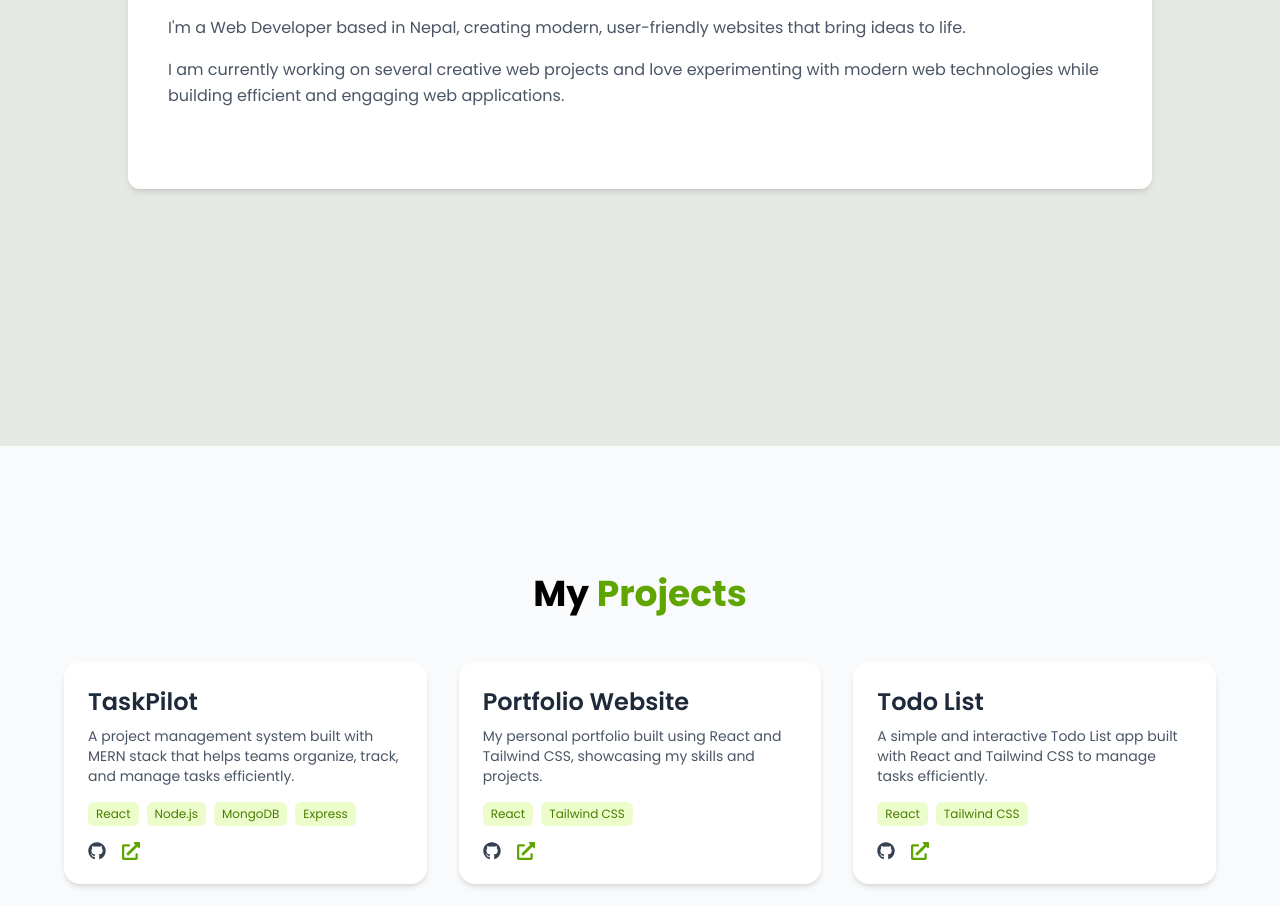
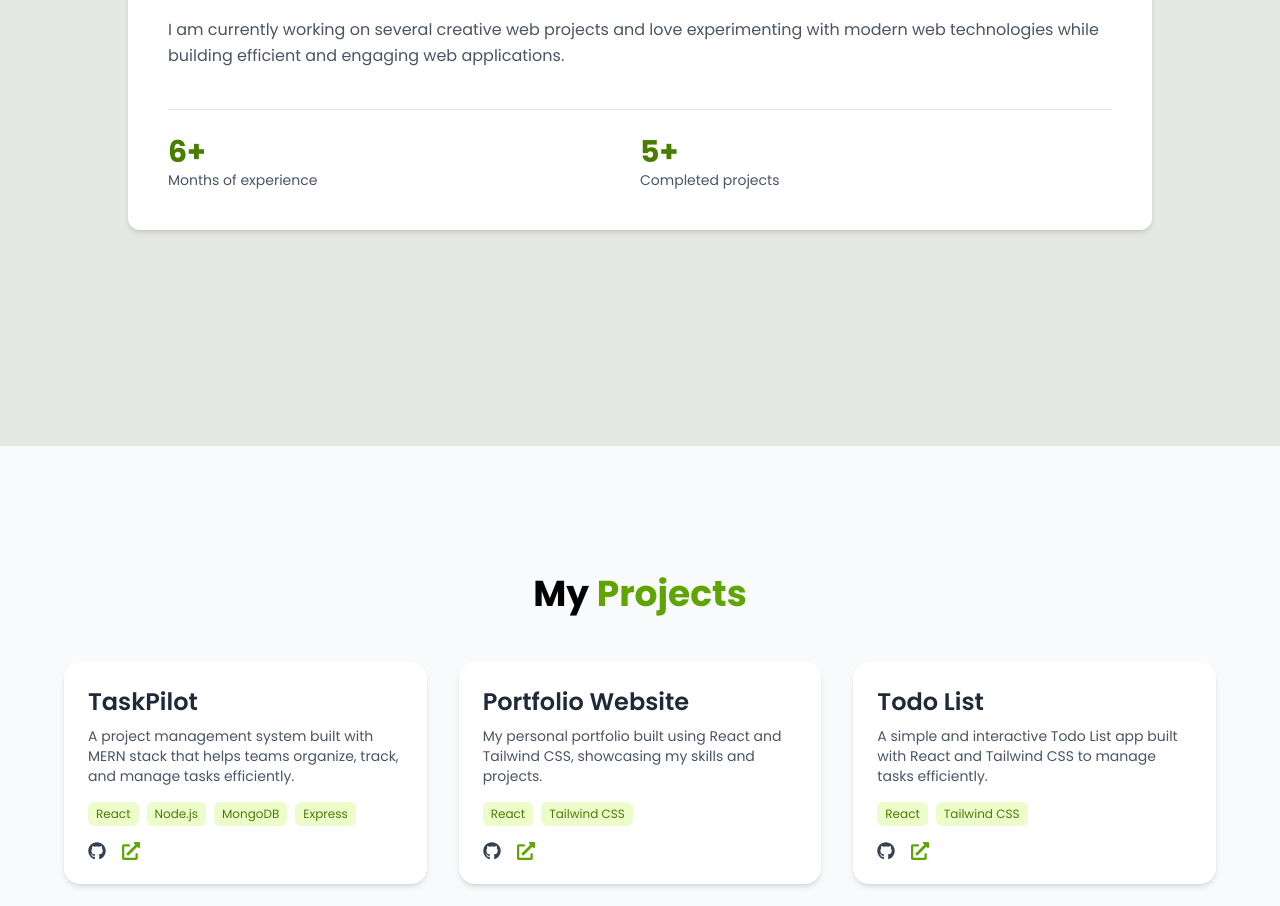
Before and after one commit to sarinashresthaa/Portfolio, a React (Vite) app: page / in a window 1280 px wide. Shown: the part 1222-2128 px from the top of the page. Built offline with nearby package versions, Linux system fonts and the light colour scheme.

Commit message:
feat: changed about content

```diff
--- a/src/components/About.jsx
+++ b/src/components/About.jsx
@@ -19,20 +19,20 @@ const About = () => {
           and engaging web applications.
         </p>
 
-        {/* <div className="flex flex-col sm:flex-row justify-between border-t border-gray-200 pt-6 text-center sm:text-left">
+        <div className="flex flex-col sm:flex-row justify-between border-t border-gray-200 pt-6 text-center sm:text-left">
           <div className="flex-1 mb-4 sm:mb-0">
-            <h3 className="text-3xl font-bold text-lime-700">2+</h3>
-            <p className="text-gray-600 text-sm">Years of experience</p>
+            <h3 className="text-3xl font-bold text-lime-700">6+</h3>
+            <p className="text-gray-600 text-sm">Months of experience</p>
           </div>
           <div className="flex-1 mb-4 sm:mb-0">
-            <h3 className="text-3xl font-bold text-lime-700">20+</h3>
+            <h3 className="text-3xl font-bold text-lime-700">5+</h3>
             <p className="text-gray-600 text-sm">Completed projects</p>
           </div>
-          <div className="flex-1">
+          {/* <div className="flex-1">
             <h3 className="text-3xl font-bold text-lime-700">10+</h3>
             <p className="text-gray-600 text-sm">Clients worldwide</p>
-          </div>
-        </div> */}
+          </div> */}
+        </div>
       </div>
     </div>
   );
```
